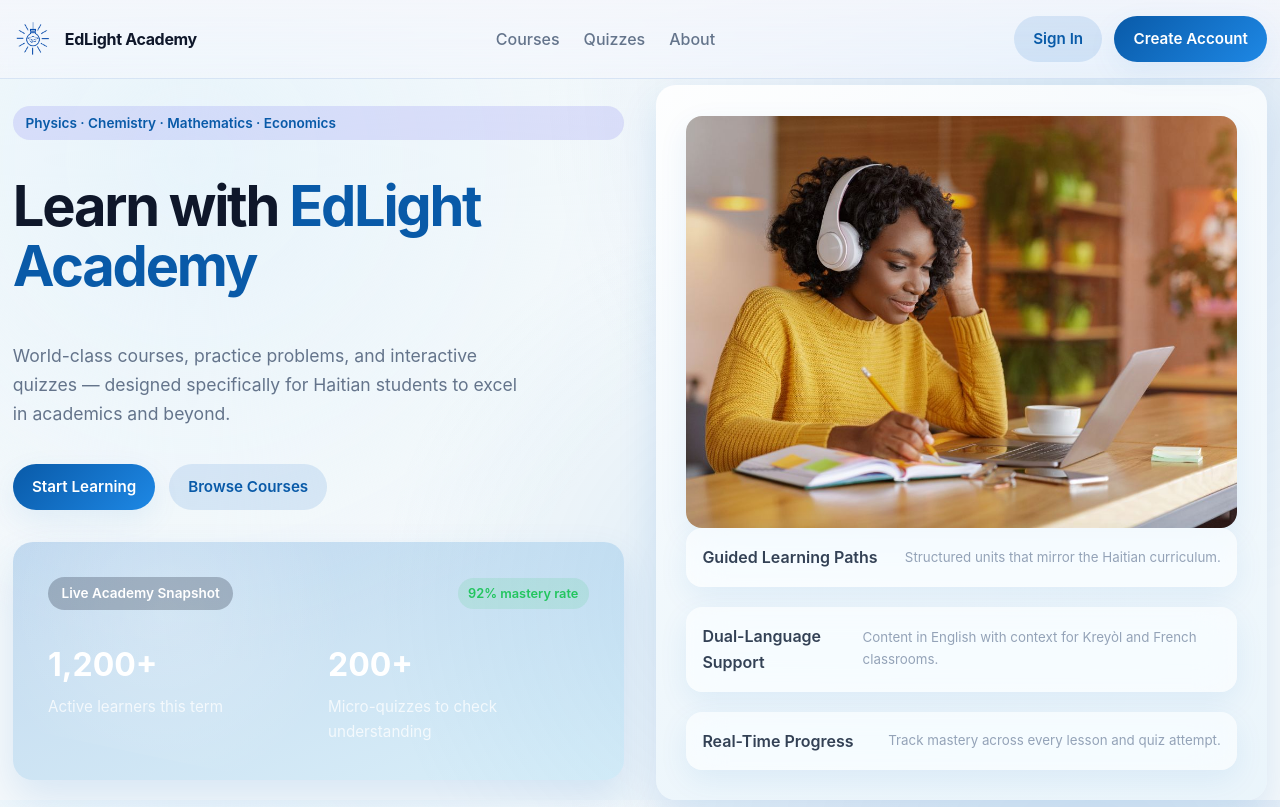
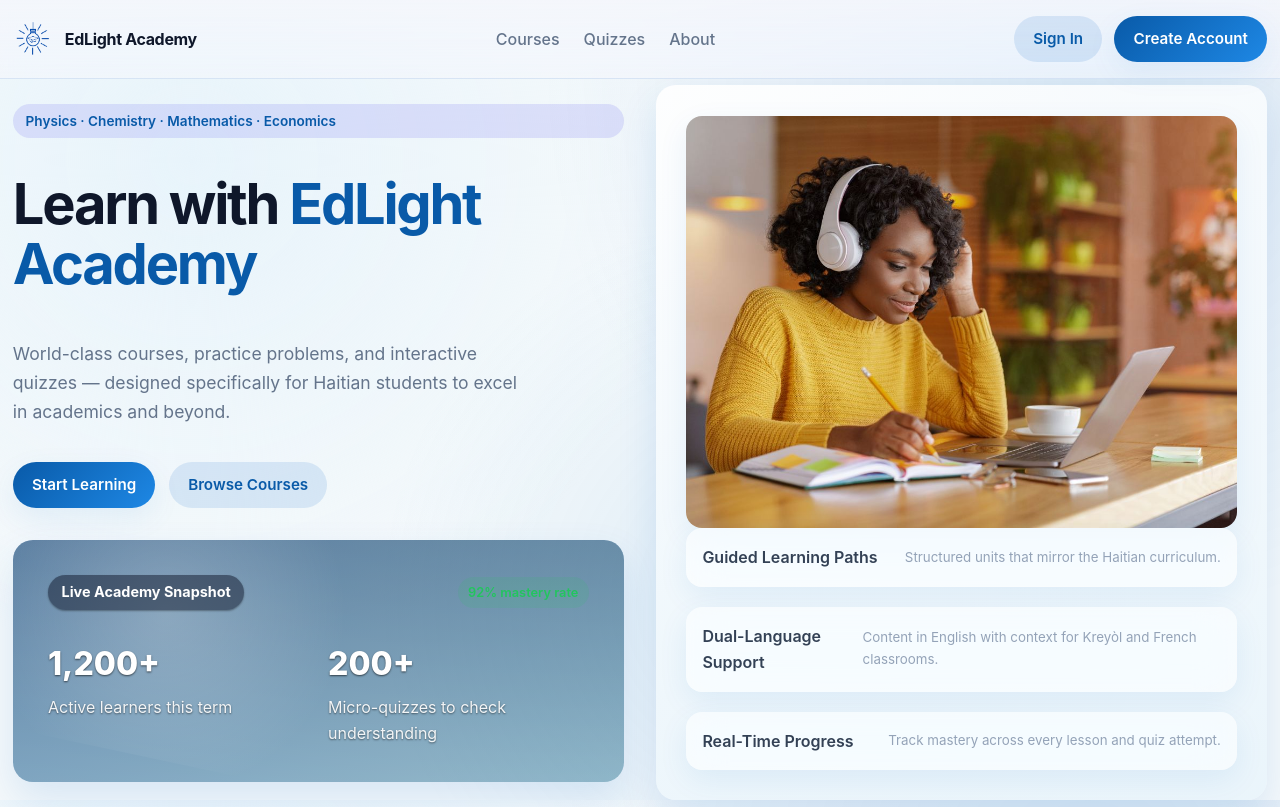
Before and after one commit to edlinitiative/EdLight-Academy, a React app: page / in a window 1280 px wide. Built offline with nearby package versions, Linux system fonts and the light colour scheme.

Commit message:
Home snapshot readability: darker card gradient + overlay, stronger badge, higher-contrast text with subtle shadows

```diff
--- a/public/index.html
+++ b/public/index.html
@@ -1,2 +1,2 @@
 <!doctype html><html lang="en"><head><meta charset="utf-8"><meta name="viewport" content="width=device-width,initial-scale=1"><meta name="theme-color" content="#000000"><meta name="description" content="EdLight Academy - Physics, Chemistry, Math, and Economics lessons in Kreyòl and Français"><title>EdLight Academy</title><script src="https://accounts.google.com/gsi/client" async defer="defer"></script><script>// Set by build to enable Google Sign-In; safe to expose (not a secret)
-    window.EDLIGHT_GOOGLE_CLIENT_ID = '1049470868081-16speff0hcok8ru87b11b2ah2egeo0u6.apps.googleusercontent.com';</script><link rel="icon" href="/logo.png"><script defer="defer" src="/js/859.152fbc0e41fe55f238e8.js"></script><script defer="defer" src="/js/main.30c44d16c9f32be4a59b.js"></script><link href="/css/main.c8096d6024d6fe113bb0.css" rel="stylesheet"></head><body><noscript>You need to enable JavaScript to run this app.</noscript><div id="root"></div></body></html>
+    window.EDLIGHT_GOOGLE_CLIENT_ID = '1049470868081-16speff0hcok8ru87b11b2ah2egeo0u6.apps.googleusercontent.com';</script><link rel="icon" href="/logo.png"><script defer="defer" src="/js/859.152fbc0e41fe55f238e8.js"></script><script defer="defer" src="/js/main.30c44d16c9f32be4a59b.js"></script><link href="/css/main.86114e64867be3717945.css" rel="stylesheet"></head><body><noscript>You need to enable JavaScript to run this app.</noscript><div id="root"></div></body></html>
--- a/src/index.css
+++ b/src/index.css
@@ -310,12 +310,22 @@ main {
 
 .hero-card {
 	position: relative;
-	background: linear-gradient(160deg, rgba(10, 102, 194, 0.22), rgba(14, 165, 233, 0.12));
+	background: linear-gradient(160deg, rgba(10, 102, 194, 0.5), rgba(14, 165, 233, 0.28));
 	border-radius: var(--radius-lg);
 	padding: clamp(1.6rem, 4vw, 2.2rem);
 	color: #ffffff;
 	overflow: hidden;
 	box-shadow: var(--shadow-md);
+}
+
+/* Subtle dark overlay to boost text contrast */
+.hero-card::before {
+	content: "";
+	position: absolute;
+	inset: 0;
+	background: linear-gradient(180deg, rgba(0, 0, 0, 0.28), rgba(0, 0, 0, 0.18));
+	z-index: 0;
+	pointer-events: none;
 }
 
 .hero-card::after {
@@ -332,6 +342,8 @@ main {
 	align-items: center;
 	justify-content: space-between;
 	margin-bottom: 1.8rem;
+	position: relative;
+	z-index: 1;
 }
 
 .hero-card__badge {
@@ -340,9 +352,10 @@ main {
 	display: inline-flex;
 	padding: 0.35rem 0.85rem;
 	border-radius: 999px;
-	background: rgba(15, 23, 42, 0.25);
-	font-size: 0.85rem;
-	font-weight: 600;
+	background: rgba(15, 23, 42, 0.5);
+	box-shadow: 0 1px 2px rgba(0,0,0,0.35);
+	font-size: 0.9rem;
+	font-weight: 700;
 }
 
 .hero-card__metric {
@@ -355,13 +368,15 @@ main {
 
 .hero-card__metric-item h4 {
 	font-size: 2rem;
-	font-weight: 700;
+	font-weight: 800;
 	margin-bottom: 0.15rem;
+	text-shadow: 0 1px 2px rgba(0,0,0,0.6);
 }
 
 .hero-card__metric-item p {
-	color: rgba(255, 255, 255, 0.75);
-	font-size: 0.95rem;
+	color: rgba(255, 255, 255, 0.92);
+	font-size: 1rem;
+	text-shadow: 0 1px 2px rgba(0,0,0,0.5);
 }
 
 .hero__content {
```
